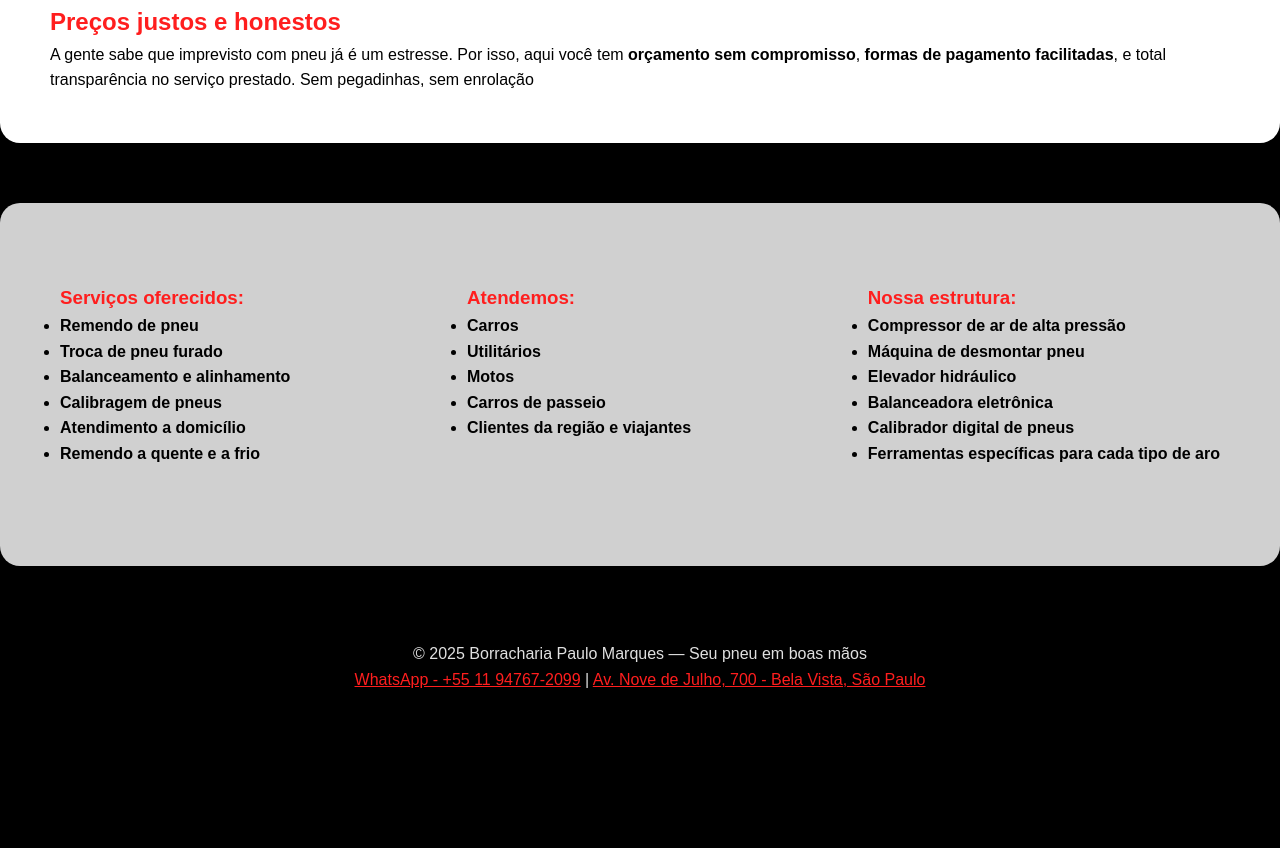
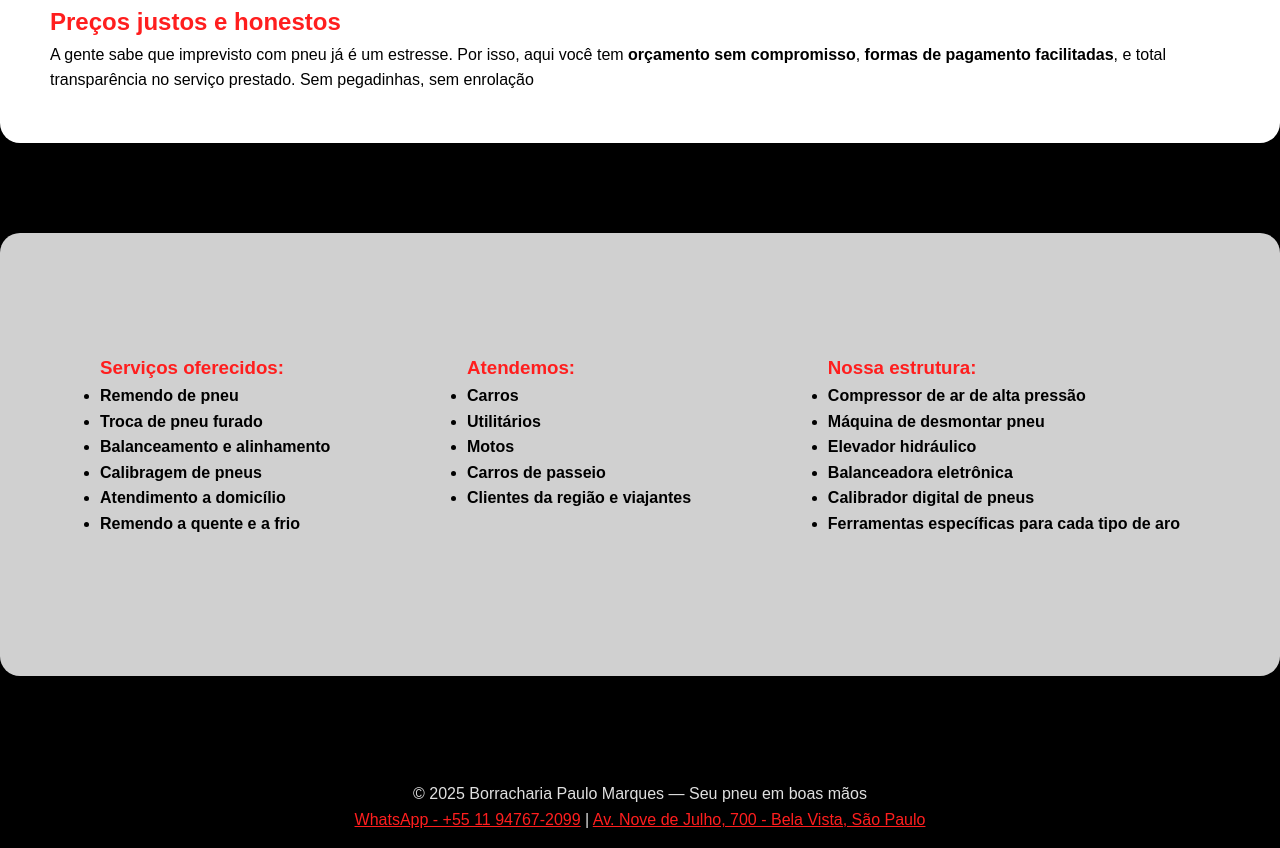
Before and after one commit to Tecnoninja74/borracharia-paulo-marques, a plain HTML site: page index.html in a window 1280 px wide. Shown: the part 2133-2981 px from the top of the page. Before the commit the page ends 2841 px from the top, so only its background shows below. Drawn offline with Linux system fonts and the light colour scheme.

Commit message:
correção da aba serviço no celular

```diff
--- a/index.html
+++ b/index.html
@@ -147,9 +147,9 @@
       display: flex;
       justify-content: space-between;
       gap: 30px;
-      padding: 60px;
+      padding: 100px;
       max-width: 1400px;
-      margin: 60px auto;
+      margin: 90px auto;
       background-color: rgba(255, 255, 255, 0.815);
       border-radius: 20px;
     }
```
